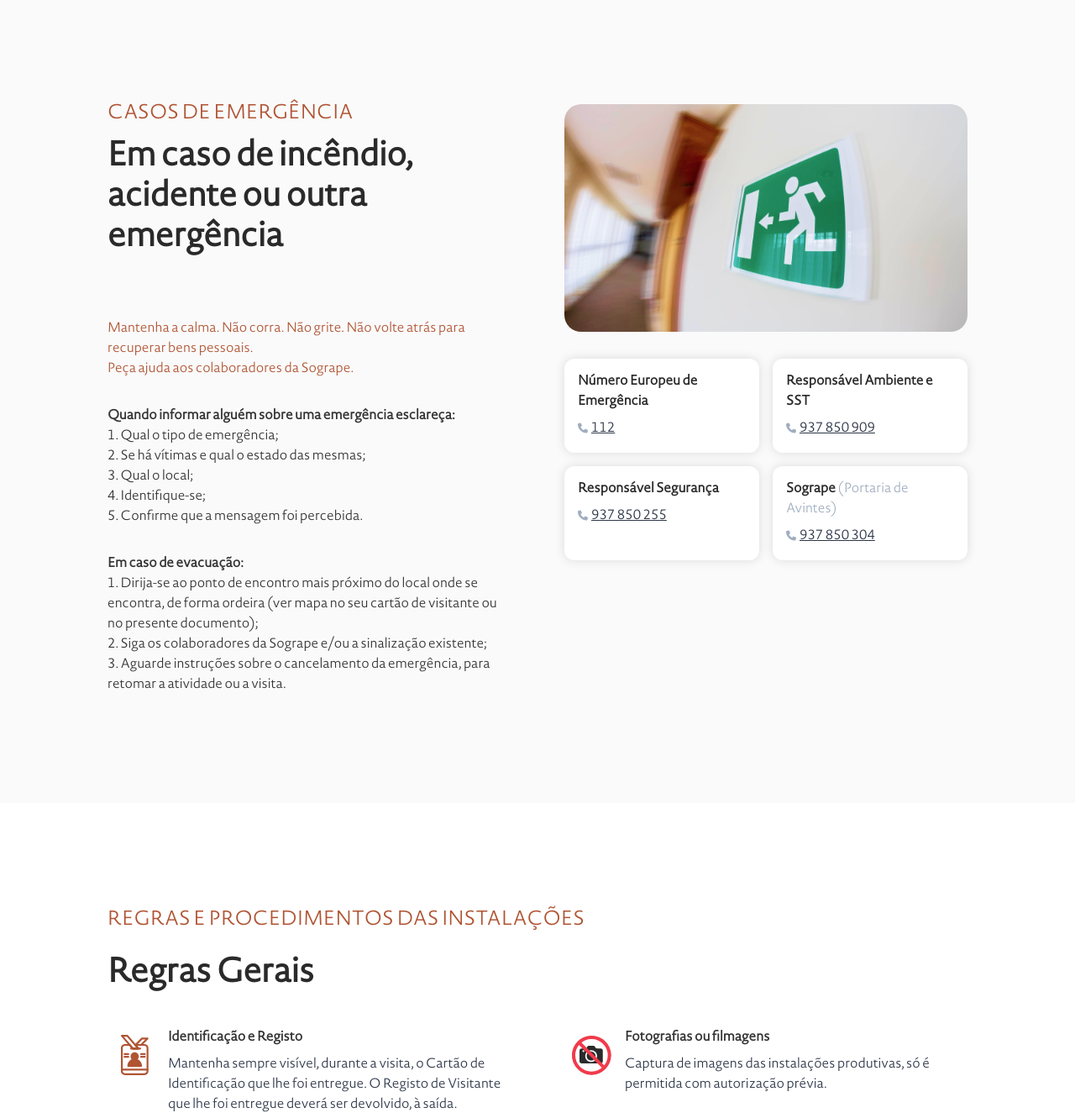
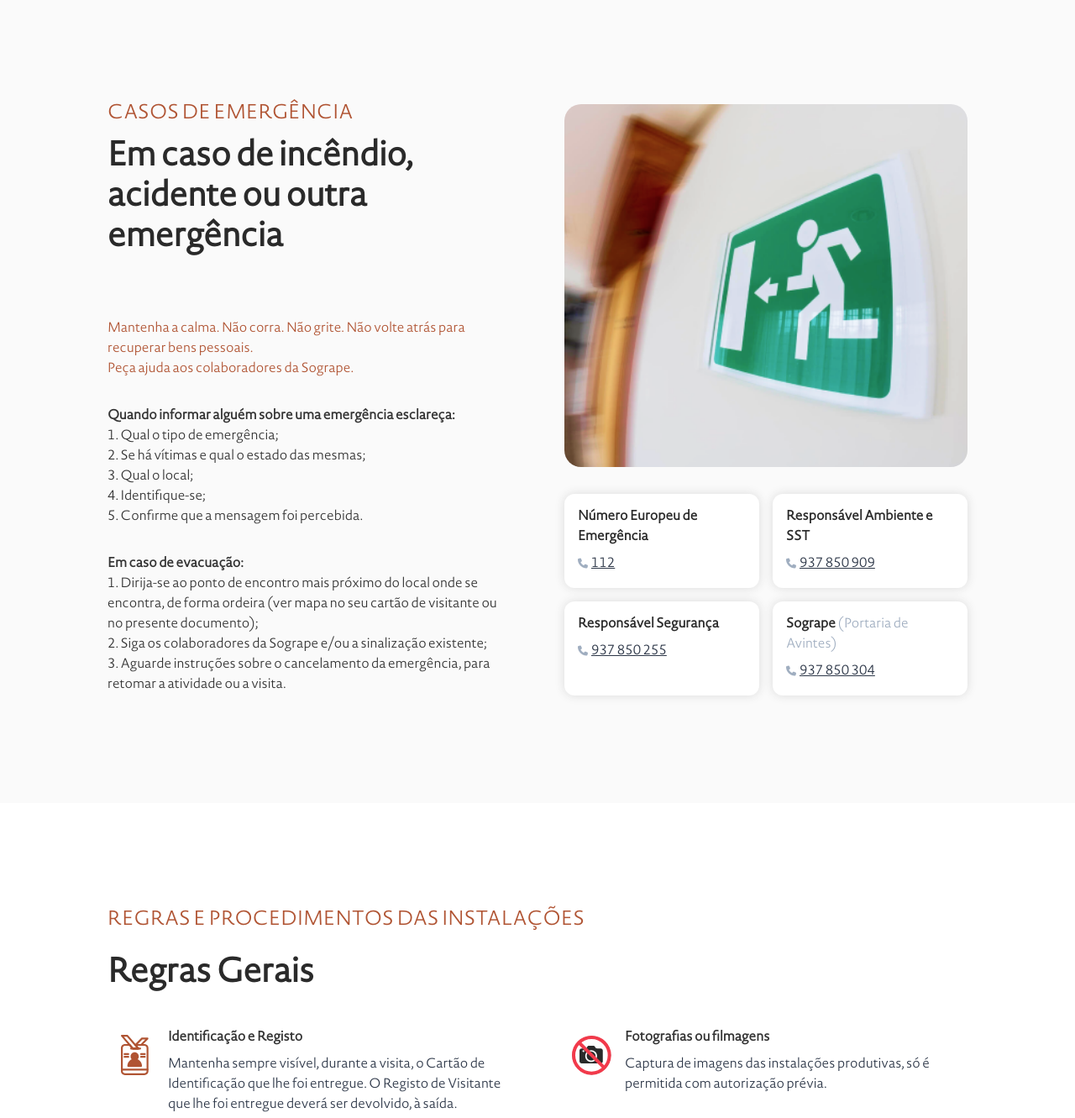
Before and after one commit to BrunoJusta/sogrape-visitors-guide, a plain HTML site: page index.html in a window 1280 px wide. Shown: the part 1440-2771 px from the top of the page at 84% size. Drawn offline with Linux system fonts and the light colour scheme.

Commit message:
Update style.css

```diff
--- a/style.css
+++ b/style.css
@@ -303,6 +303,7 @@ p {
   flex-direction: row;
   gap: var(--space-2);
   align-items: flex-start;
+  flex: 1;
 }
 .desc {
   display: flex;
@@ -328,6 +329,8 @@ b {
   object-fit: cover;
   border: none;
   border-radius: 20px;
+  flex: 1;
+  min-width: 200px;
 }
 
 @media (max-width: 900px) {
```
